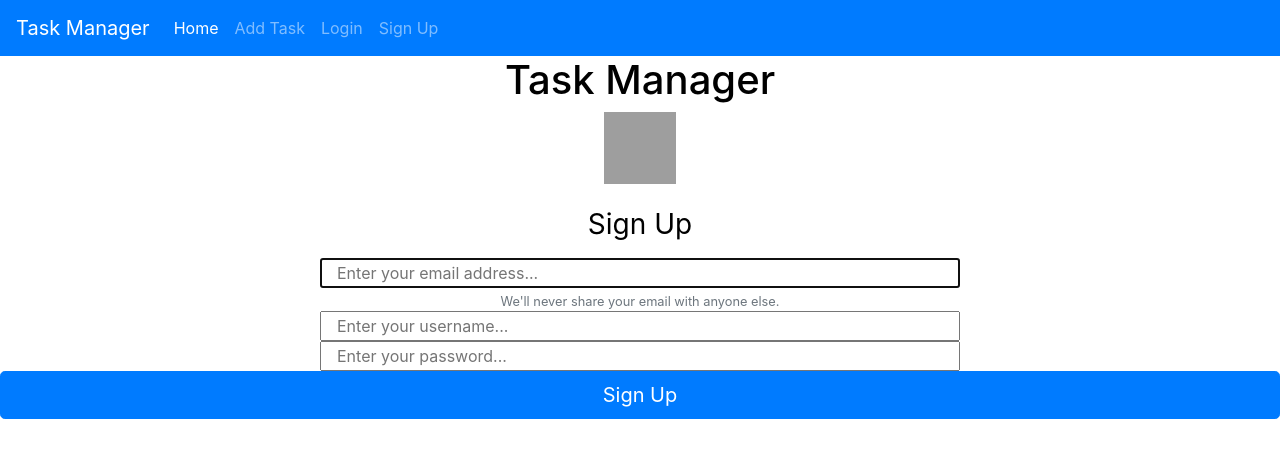
After one commit to punstack/task-manager-app, a Flask app: page /sign-up in a window 1280 px wide. The commit adds this page. Shown: the top 458 px of the page. Run offline with Flask 3, Linux system fonts and the light colour scheme; grey boxes are pictures that could not be loaded.

Commit message:
implementing signup and login pages using SQLalchemy database tables

```diff
--- a/app.py
+++ b/app.py
@@ -1,15 +1,18 @@
 # python -m venv .venv
 # source  .venv/Scripts/activate
 
-from flask import Flask, render_template, redirect, request, url_for
+from flask import Flask, render_template, redirect, request, url_for, session, flash
 from flask_sqlalchemy import SQLAlchemy
-from datetime import datetime
+from datetime import datetime, timedelta
 
 app = Flask(__name__)
+app.secret_key = "rehash-necessary"
+app.permanent_session_lifetime = timedelta(days=1)
 
 app.config['SQLALCHEMY_DATABASE_URI'] = 'sqlite:///app.db' # "tasks" and "users" table
 app.config['SQLALCHEMY_TRACK_MODIFICATIONS'] = False
 db = SQLAlchemy(app)
+
 
 class Task(db.Model):
     id = db.Column(db.Integer, primary_key = True)
@@ -29,10 +32,12 @@ class Task(db.Model):
 class User(db.Model):
     id = db.Column(db.Integer, primary_key = True)
     user = db.Column(db.String(20), nullable = False)
+    email = db.Column(db.String(100), nullable = False)
     password = db.Column(db.String(50), nullable = False)
 
-    def __init__(self, user, password):
+    def __init__(self, user, email, password):
         self.user = user
+        self.email = email
         self.password = password
 
 with app.app_context():
@@ -74,18 +79,38 @@ def view():
     return render_template("view.html", values=Task.query.all())
 
 
-@app.route("/login", methods = ["GET", "POST"])
+@app.route("/login", methods = ["GET", "POST"]) # issue with "user() getting an unexpected keyword argument 'user'"
 def login():
+    user = None
     if request.method == "POST":
-        user = request.form["nm"]
+        session.permanent = True
+        user = request.form["username"]
+        session["user"] = user
         return redirect(url_for("user"))
-    return render_template("login.html")
-'''
-@app.route("/user")
+    else:
+        if "user" in session:
+            return redirect(url_for("user"))
+        return render_template("login.html")
+
+@app.route("/sign-up", methods = ["GET", "POST"]) # issue with "user() getting an unexpected keyword argument 'user'"
+def signup():
+    if request.method == "POST":
+        email = request.form["inputEmail"]
+        user = request.form["username"]
+        password = request.form["inputPassword"]
+        new_user = User(user = user, email = email, password = password)
+        db.session.add(new_user)
+        db.session.commit()
+        return redirect(url_for("user"))
+    return render_template("signup.html")
+
+@app.route("/<user>")
 def user():
     if "user" in session:
         user = session["user"]
-        return render_template("task_list.html")
+        return render_template("user.html")
+    else:
+        return redirect(url_for("login"))
 
 @app.route("/logout")
 def logout():
@@ -93,36 +118,7 @@ def logout():
         flash("You have been logged out.", "info")
     session.pop("user", None)
     return redirect(url_for("login"))
-'''
+
 
 if __name__ == '__main__':
-
-    #db.create_all() #for some reason, running this code breaks the web app :(
-    '''
-    new_task = Task(title="Sample Task", description="This is a task")
-    db.session.add(new_task)
-    db.session.commit()
-
-    tasks = Task.query.all()
-
-    task = Task.query.get(task_id)
-    task.completed = True
-    db.session.commit()
-
-    task = Task.query.get(task_id)
-    db.session.delete(task)
-    db.session.commit()
-    '''
     app.run(debug=True)
-
-
-
-    '''
-    if request.method == 'POST':
-        title = request.form['title']
-        description = request.form['description']
-        new_task = Task(title=title, description=description)
-        db.session.add(new_task)
-        db.session.commit()
-        return redirect('/')
-    '''
--- a/templates/layout.html
+++ b/templates/layout.html
@@ -22,6 +22,9 @@
             <li class="nav-item {% block login_status %}{% endblock %}">
               <a class="nav-link" href="/login">Login</a>
             </li>
+            <li class="nav-item {% block signup_status %}{% endblock %}">
+              <a class="nav-link" href="/sign-up">Sign Up</a>
+            </li>
           </ul>
         </div>
     </nav>
--- /dev/null
+++ b/templates/signup.html
@@ -0,0 +1,22 @@
+{% extends "layout.html" %}
+{% block title %}Task Manager - Sign Up{% endblock %}
+{% block home_status %}active{% endblock %}
+{% block add_status %}{% endblock %}
+{% block login_status %}{% endblock %}
+{% block signup_status %}(active){% endblock %}
+{% block content %}
+<body class="text-center">
+    <form class = "form-signin" action = "#" method = "POST">
+        <img class="mb-4" src="UPDATE LOGO.img" alt="" width="72" height="72">
+        <h1 class="h3 mb-3 font-weight-normal">Sign Up</h1>
+        <label for="inputEmail" class="sr-only">Email address</label>
+        <input type="email" id="inputEmail" class="form-control, col-6" placeholder="Enter your email address..." required="" autofocus="">
+        <small id="emailHelp" class="form-text text-muted">We'll never share your email with anyone else.</small>
+        <label for="username" class="sr-only">Username</label>
+        <input type="text" id="username" class="form-control, col-6" placeholder="Enter your username..." required="" autofocus="">
+        <label for="inputPassword" class="sr-only">Password</label>
+        <input type="password" id="inputPassword" class="form-control, col-6" placeholder="Enter your password..." required="">
+        <button class="btn btn-lg btn-primary btn-block" type="submit">Sign Up</button>
+    </form>
+</body>
+{% endblock %}
```
Also changed, not shown: templates/login.html (+7 -11 lines), tasks.db (deleted), 1 other file.
